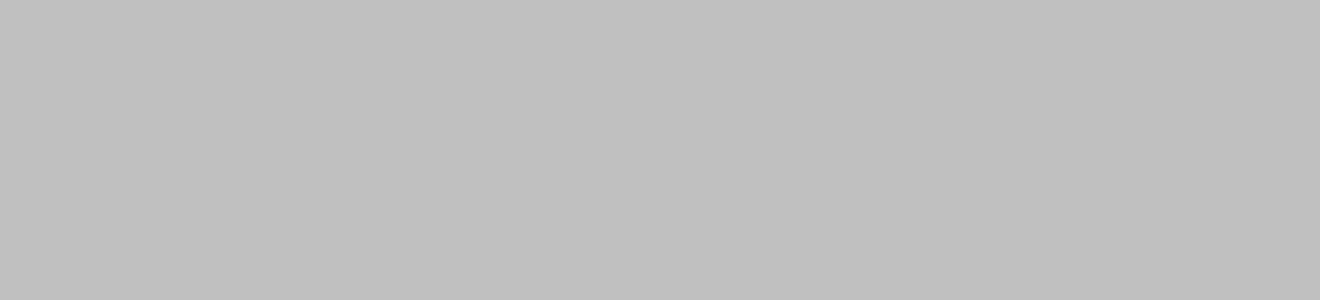
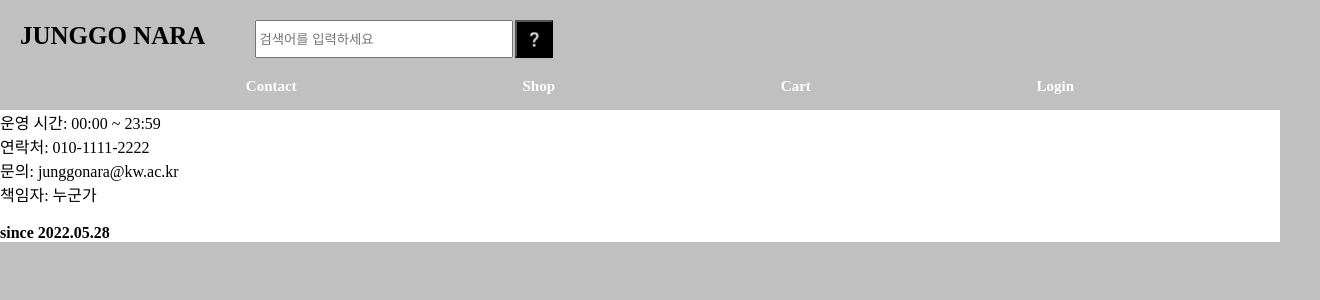
Before and after one commit to bnk159hair/-SE_Project3, a React (Create React App) app in the folder client/: page /contact in a window 1280 px wide. Before the commit this address had no page. Shown: the top 300 px of the page, 1320 px wide, since content can reach past the window. Built offline with nearby package versions, Linux system fonts and the light colour scheme.

Commit message:
[Update] title 수정 + contact page

```diff
--- a/client/public/index.html
+++ b/client/public/index.html
@@ -24,7 +24,7 @@
       work correctly both with client-side routing and a non-root public URL.
       Learn how to configure a non-root public URL by running `npm run build`.
     -->
-    <title>React App</title>
+    <title>JUNGGO NARA</title>
   </head>
   <body>
     <noscript>You need to enable JavaScript to run this app.</noscript>
--- a/client/src/Router.js
+++ b/client/src/Router.js
@@ -6,6 +6,8 @@ import LoginPage from './pages/LoginPage';
 import SignupPage from './pages/SignupPage';
 import BuyPage from './pages/BuyPage';
 import SellPage from './pages/SellPage';
+import ContactPage from './pages/ContactPage';
+
 const Router = () => {
     return (
         <Routes>
@@ -18,6 +20,7 @@ const Router = () => {
             <Route path="/signup" element={<SignupPage />} />
             <Route path="/buypage/*" element={<BuyPage />} />
             <Route path="/sellpage" element={<SellPage />} />
+            <Route path="/contact" element={<ContactPage />} />
 
             <Route path="/redirect" element={<Navigate to='/' />} />
             {/*Not found */}
--- a/client/src/components/NavBar.js
+++ b/client/src/components/NavBar.js
@@ -78,7 +78,7 @@ const NavBar = () => {
             </div>
 
             <div className="container">
-                <div className="category">Contact</div>
+                <Link to="/contact" className="category">Contact</Link>
                 <div className="category">Shop</div>
                 <div className="category">Cart</div>
                 <Link to='/login' className="category">Login</Link>
--- /dev/null
+++ b/client/src/pages/ContactPage.js
@@ -0,0 +1,29 @@
+import React from "react";
+import MainImage from "../components/MainImage";
+import NavBar from "../components/NavBar";
+
+const ContactPage = () => {
+
+    return(
+        <div className="App">
+            <NavBar imageLink="./images/glass.png"/>
+            <div>
+                <span>
+                운영 시간: 00:00 ~ 23:59<br/>
+                연락처: 010-1111-2222<br/>
+                문의: junggonara@kw.ac.kr<br/>
+                책임자: 누군가<br/>
+                </span>
+                <br/>
+                <span
+                style={{
+                    "font-weight": "bold"
+                }}
+                >since 2022.05.28</span>
+            </div>
+
+        </div>
+    );
+}
+
+export default ContactPage;
```
